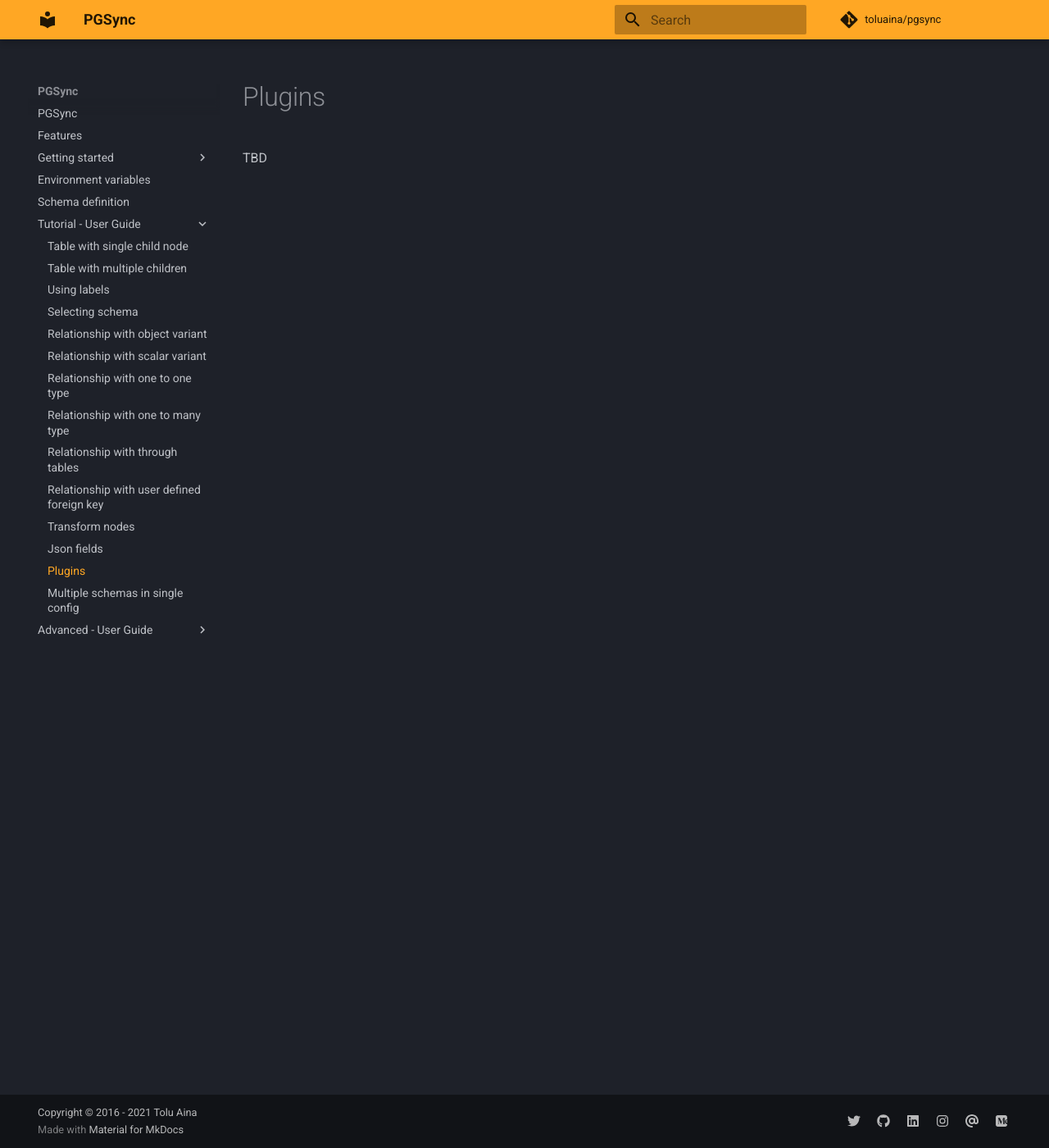
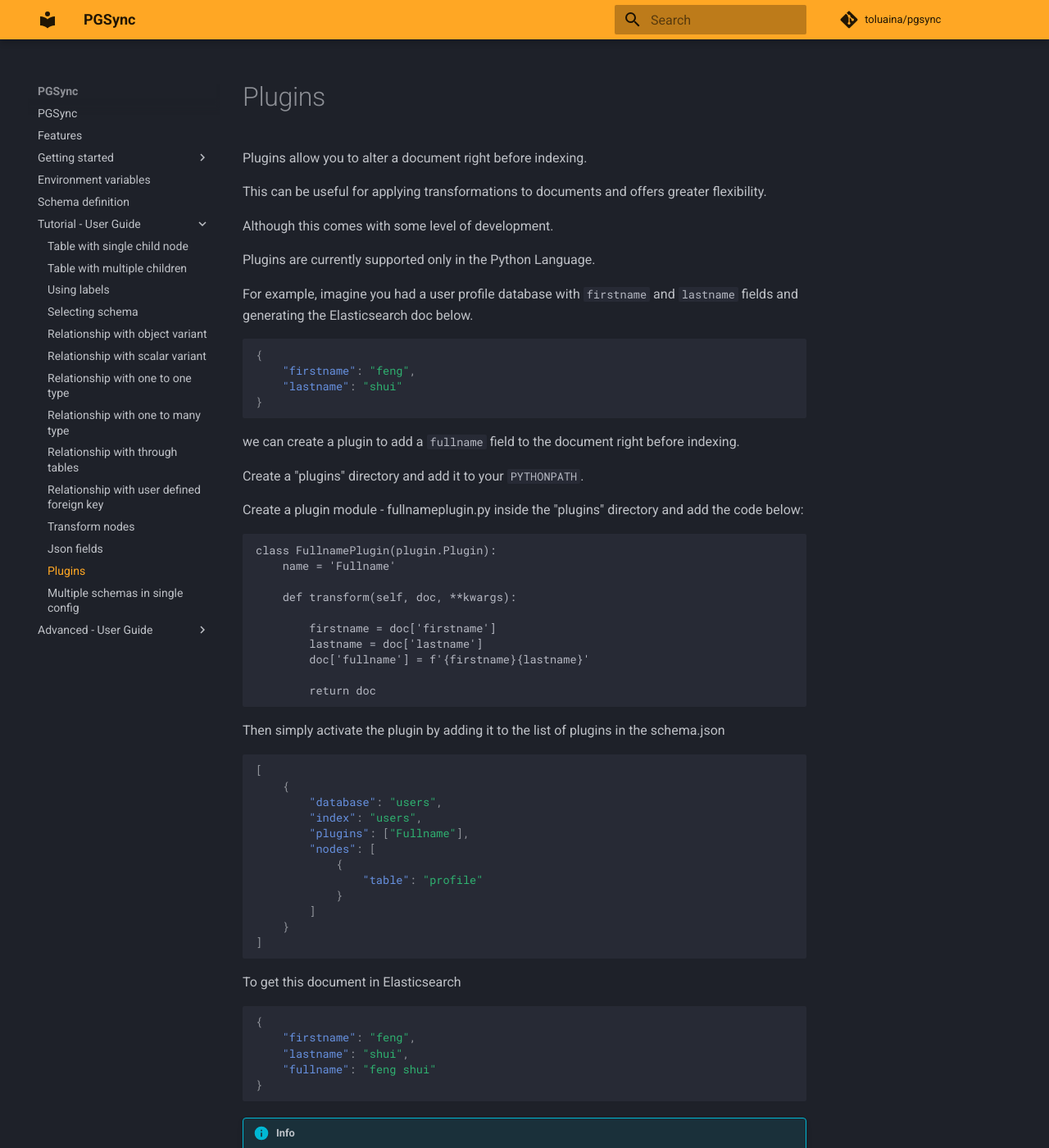
Before and after one commit to toluaina/toluaina.github.io, an MkDocs documentation site: the page built from docs/tutorial/plugins.md, in a window 1280 px wide and 1400 px high. Shown: the whole window at 82% size. Built offline with MkDocs 1.6.1 and Material for MkDocs 9.7.7, drawn with Linux system fonts in a browser that asks for light colours; comment, search, counter and statistics services are not loaded; some of the changed text lies outside the part shown.

Commit message:
updated plugin docs

````diff
--- a/docs/tutorial/plugins.md
+++ b/docs/tutorial/plugins.md
@@ -1 +1,74 @@
-TBD
+Plugins allow you to alter a document right before indexing.
+
+This can be useful for applying transformations to documents
+and offers greater flexibility.
+
+Although this comes with some level of development.
+
+Plugins are currently supported only in the Python Language.
+
+For example, imagine you had a user profile database with `firstname` and
+`lastname` fields and generating the Elasticsearch doc below.
+
+```JSON
+{
+    "firstname": "feng",
+    "lastname": "shui"
+}
+```
+
+we can create a plugin to add a `fullname` field to the document
+right before indexing.
+
+
+Create a "plugins" directory and add it to your `PYTHONPATH`.
+
+
+Create a plugin module - fullnameplugin.py inside the "plugins" directory and
+add the code below:
+
+```
+class FullnamePlugin(plugin.Plugin):
+    name = 'Fullname'
+
+    def transform(self, doc, **kwargs):
+
+        firstname = doc['firstname']
+        lastname = doc['lastname']
+        doc['fullname'] = f'{firstname}{lastname}'
+
+        return doc
+```
+
+Then simply activate the plugin by adding it to the list of plugins in the schema.json
+
+
+```JSON
+[
+    {
+        "database": "users",
+        "index": "users",
+        "plugins": ["Fullname"],
+        "nodes": [
+            {
+                "table": "profile"
+            }
+        ]
+    }
+]
+```
+
+
+To get this document in Elasticsearch
+
+```JSON
+{
+    "firstname": "feng",
+    "lastname": "shui",
+    "fullname": "feng shui"
+}
+```
+
+
+!!! info
+    Plugin names are case sensitive
````
Also changed, not shown: docs/schema/index.md (+8 -2 lines).
